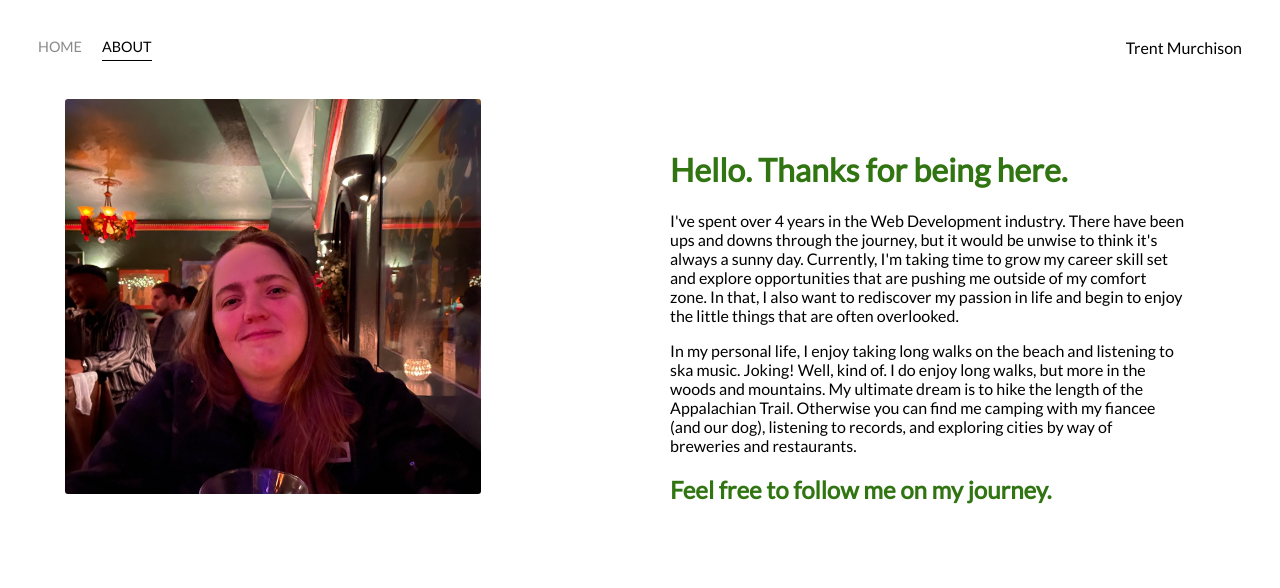
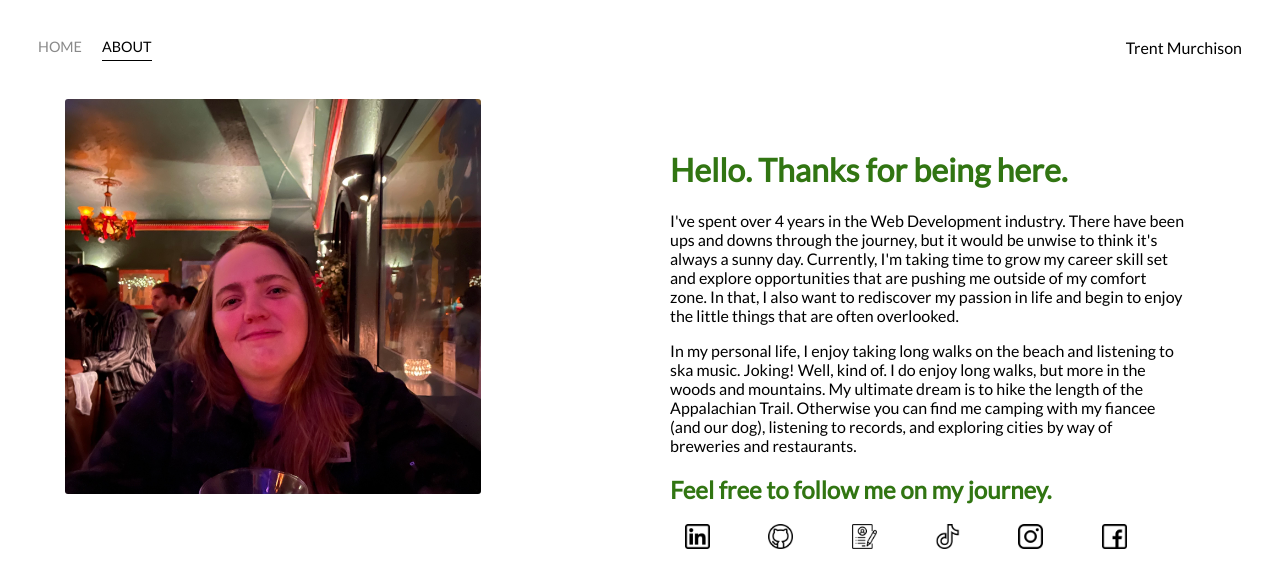
Before and after one commit to sporkenthusiast/murchisondev, a plain HTML site: page about.html in a window 1280 px wide. Drawn offline with Linux system fonts and the light colour scheme.

Commit message:
Social Links for About

```diff
--- a/about.html
+++ b/about.html
@@ -29,7 +29,7 @@
             <div class="content-wrapper">
                 <div class="two-column-wrapper">
                     <div class="profile-image-wrapper">
-                        <img src="Images/Profile.jpg" alt="">
+                        <img src="Images/Profile.jpg" alt="Image of Trent Murchison. Pictured person has long lenght blonde hair and is smiling at camera.">
                     </div>
 
                     <div class="profile-content-wrapper">
@@ -48,8 +48,41 @@
 
                         <h2>Feel free to follow me on my journey.</h2>
                         <div class="social-wrapper">
+
                             <div class="social">
+                                <a href="https://www.linkedin.com/in/murchison-trent/">
+                                    <img class="social-img" src="Images/Social/linkedin.png" alt="LinkedIn Logo">
+                                </a>
+                            </div>
 
+                            <div class="social">
+                                <a href="https://github.com/sporkenthusiast">
+                                    <img class="social-img" src="Images/Social/github.png" alt="GitHub Logo">
+                                </a>
+                            </div>
+
+                            <div class="social">
+                                <a href="https://www.facebook.com/aubree.trent/">
+                                    <img class="social-img" src="Images/Social/resume.png" alt="Resume">
+                                </a>
+                            </div>
+
+                            <div class="social">
+                                <a href="https://www.tiktok.com/@enternicknamehere">
+                                    <img class="social-img" src="Images/Social/tik-tok.png" alt="TikTok Logo">
+                                </a>
+                            </div>
+
+                            <div class="social">
+                                <a href="https://www.instagram.com/murchisontrent/?hl=en">
+                                    <img class="social-img" src="Images/Social/instagram.png" alt="Instagram Logo">
+                                </a>
+                            </div>
+
+                            <div class="social">
+                                <a href="https://www.facebook.com/aubree.trent/">
+                                    <img class="social-img" src="Images/Social/facebook.png" alt="Facebook Logo">
+                                </a>
                             </div>
                         </div>
                     </div>
--- a/styles.css
+++ b/styles.css
@@ -123,3 +123,13 @@ h1, h2{
   padding: 30px;
   margin-right: 65px;
 }
+
+.social-wrapper {
+  display: grid;
+  grid-template-columns: 1fr 1fr 1fr 1fr 1fr 1fr;
+  margin-left: 15px;
+}
+
+.social-img{
+  width: 30%;
+}
```
Also changed, not shown: Images/Social/facebook.png (added), Images/Social/github.png (added), Images/Social/instagram.png (added), Images/Social/linkedin.png (added), Images/Social/resume.png (added), Images/Social/tik-tok.png (added).
